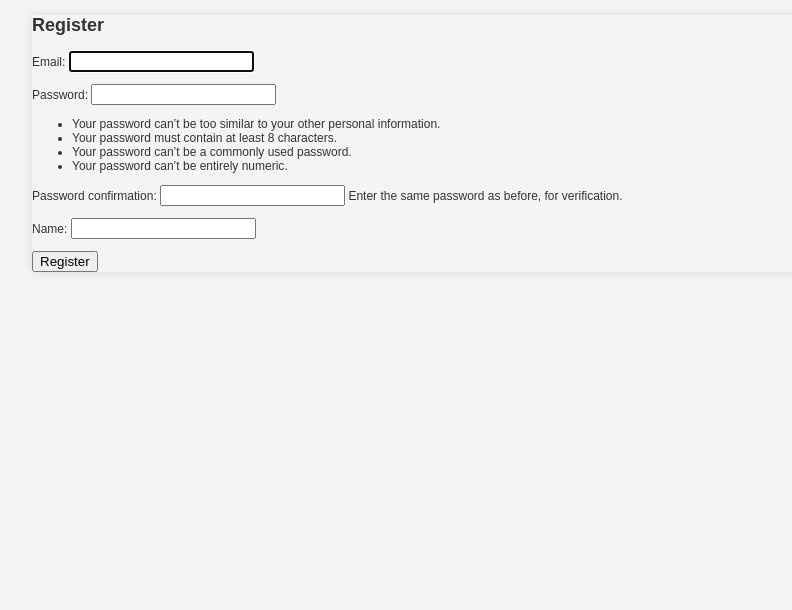
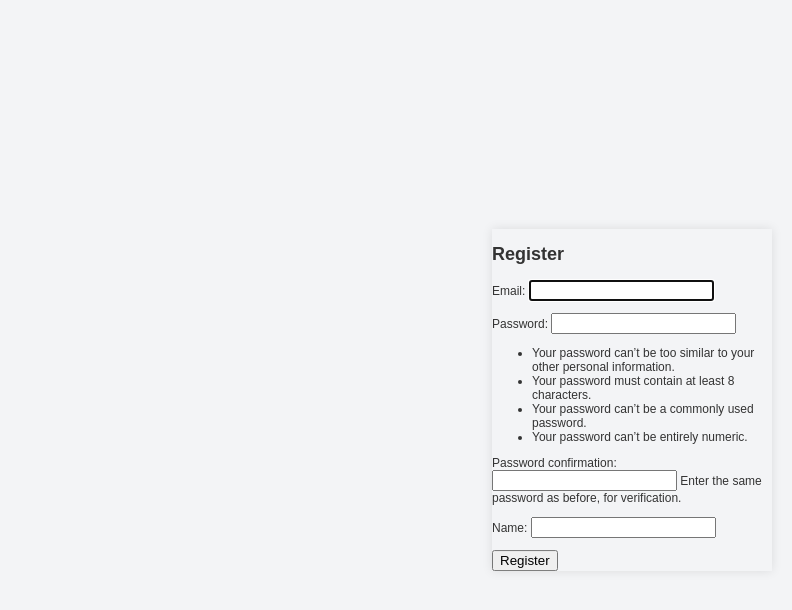
Before and after one commit to alinelmuller/devPortfolio, a Django app: template portfolio/templates/users/register.html in a window 1280 px wide. Shown: the top 610 px of the page, without its empty margins (8-800 px from the left). Run offline with Django 5.2, Linux system fonts and the light colour scheme; the template is opened without the code that fills it: values that come from a table or form of the project are taken from there, others are empty; tables that the repository leaves empty hold one stand-in row (values such as "Sample post").

Commit message:
Ajusting css path

```diff
--- a/portfolio/templates/users/login.html
+++ b/portfolio/templates/users/login.html
@@ -3,10 +3,10 @@
 <head>
     {% load static %}
     <title>Login</title>
-    <link rel="stylesheet" href="{% static 'portfolio/style.css' %}">
+    <link rel="stylesheet" href="{% static 'css/styles.css' %}">
 </head>
 <body>
-    <div class="container">
+    <div class="container login-box">
         <h2>Login</h2>
         <form method="post">
             {% csrf_token %}
--- a/portfolio/templates/users/register.html
+++ b/portfolio/templates/users/register.html
@@ -3,10 +3,10 @@
 <head>
     {% load static %}
     <title>Register</title>
-    <link rel="stylesheet" href="{% static 'portfolio/style.css' %}">
+    <link rel="stylesheet" href="{% static 'css/styles.css' %}">
 </head>
 <body>
-    <div class="container">
+    <div class="container login-box">
         <h2>Register</h2>
         <form method="post">
             {% csrf_token %}
--- a/project/settings.py
+++ b/project/settings.py
@@ -116,7 +116,8 @@ USE_TZ = True
 # Static files (CSS, JavaScript, Images)
 # https://docs.djangoproject.com/en/5.1/howto/static-files/
 
-STATIC_URL = 'static/'
+STATIC_URL = '/static/'
+STATICFILES_DIRS = [BASE_DIR / "static"]
 
 # Default primary key field type
 # https://docs.djangoproject.com/en/5.1/ref/settings/#default-auto-field
--- a/portfolio/templates/style.css
+++ b/static/css/styles.css
@@ -1,7 +1,7 @@
 :root {
     --primary-color: #ff007a;
     --secondary-color: #333;
-    --light-color: #f4f4f4;
+    --light-color: #f3f4f6;
     --dark-color: #1e1e2f;
 }
 
@@ -18,6 +18,13 @@ body {
     padding: 0;
     box-shadow: 0 0 10px rgba(0, 0, 0, 0.1);
 }
+.login-box{
+    width: 280px;
+    position: absolute;
+    top: 50%;
+    left: 50%;
+    transform: translate(-50%, -50%);
+}
 
 header {
     display: flex;
@@ -33,9 +40,11 @@ header .logo {
     font-weight: bold;
     color: var(--primary-color);
     padding-left: 30px;
+    display: flex;
+    align-items: center;
 }
 header .links-dev {
-    margin-left: -35px;
+    margin-left: 20px;
 
 }
 
```
Also changed, not shown: portfolio/templates/index.html (+5 -6 lines).
